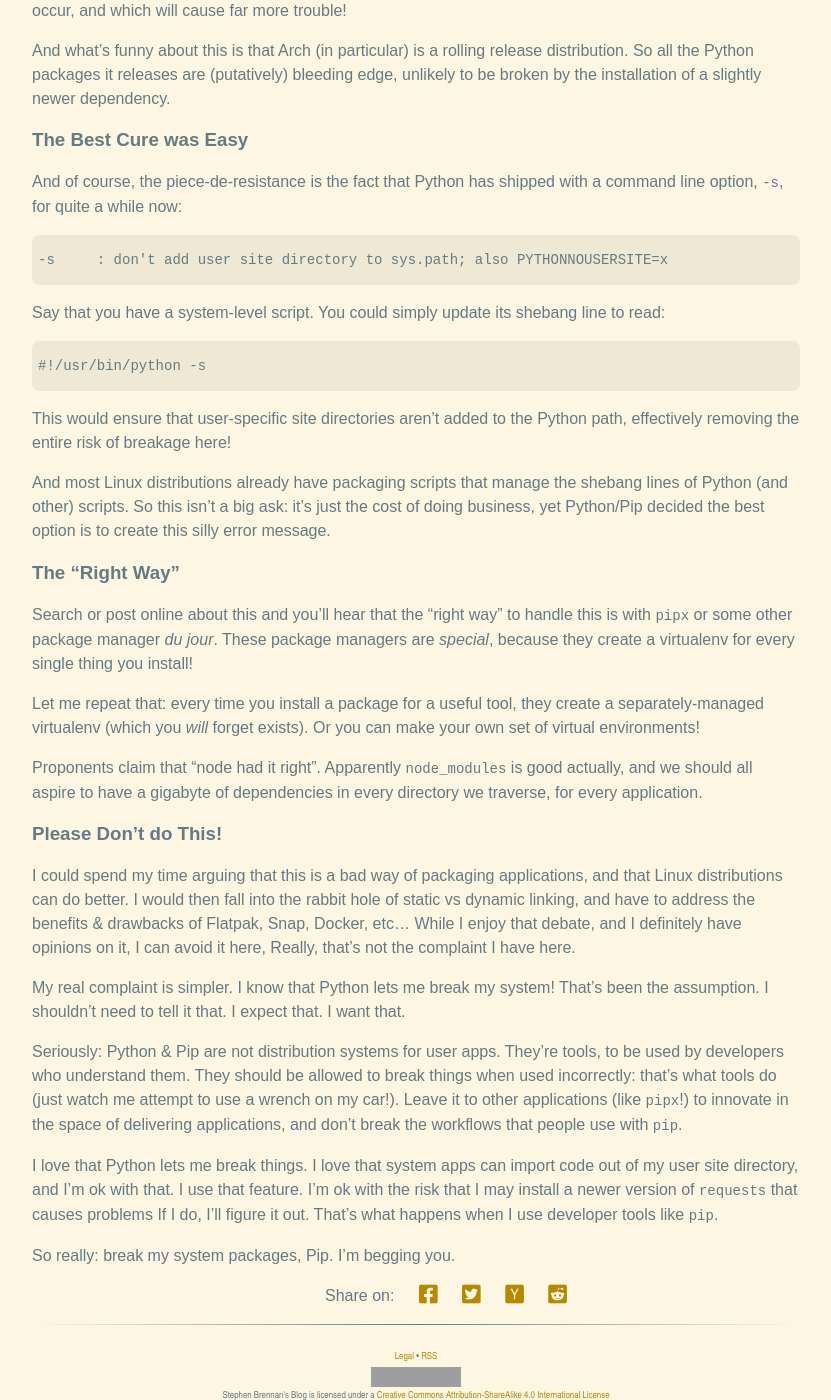
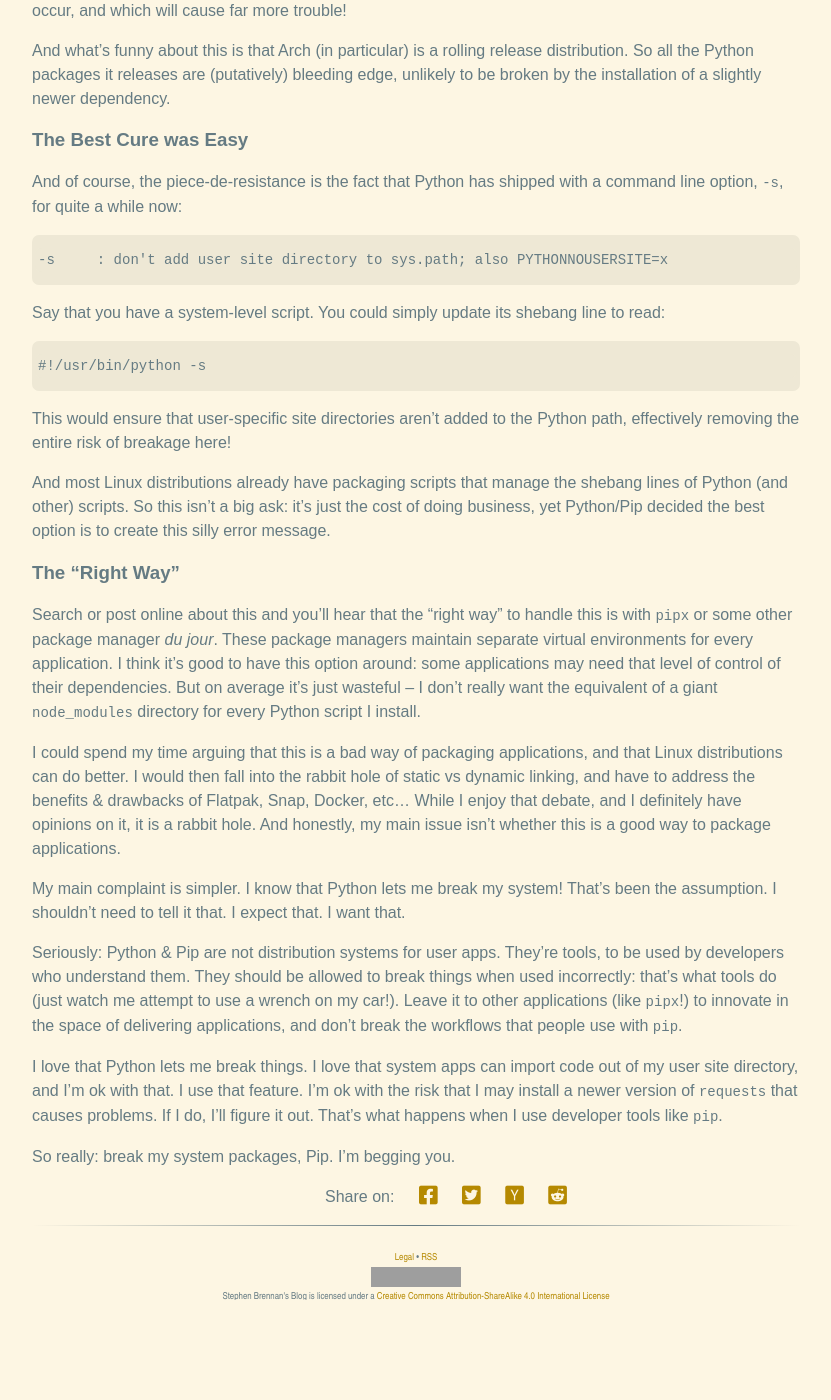
Before and after one commit to brenns10/brennan.io, a Jekyll site: the page built from _posts/2025-01-11-break-my-system.md, in a window 1280 px wide and 1400 px high, scrolled down 1209 px. Shown: the whole window, without its empty margins (224-1055 px from the left). Built offline with Jekyll 4.4.1, drawn with Linux system fonts in a browser that asks for light colours; after the commit the page ends 2509 px from its top, so only the background shows below that; grey boxes are pictures that could not be loaded.

Commit message:
Tone down & edits.
Signed-off-by: Stephen Brennan <stephen@brennan.io>

```diff
--- a/_posts/2025-01-11-break-my-system.md
+++ b/_posts/2025-01-11-break-my-system.md
@@ -92,27 +92,20 @@ this silly error message.
 
 Search or post online about this and you'll hear that the "right way" to handle
 this is with `pipx` or some other package manager _du jour_. These package
-managers are _special_, because they create a virtualenv for every single thing
-you install!
-
-Let me repeat that: every time you install a package for a useful tool, they
-create a separately-managed virtualenv (which you _will_ forget exists). Or you
-can make your own set of virtual environments!
-
-Proponents claim that "node had it right". Apparently `node_modules` is good
-actually, and we should all aspire to have a gigabyte of dependencies in every
-directory we traverse, for every application.
-
-### Please Don't do This!
+managers maintain separate virtual environments for every application. I think
+it's good to have this option around: some applications may need that level of
+control of their dependencies. But on average it's just wasteful -- I don't
+really want the equivalent of a giant `node_modules` directory for every Python
+script I install.
 
 I could spend my time arguing that this is a bad way of packaging applications,
-and that Linux distributions can do better.  I would then fall into the rabbit
+and that Linux distributions can do better. I would then fall into the rabbit
 hole of static vs dynamic linking, and have to address the benefits & drawbacks
 of Flatpak, Snap, Docker, etc... While I enjoy that debate, and I definitely
-have opinions on it, I can avoid it here, Really, that's not the complaint I
-have here.
+have opinions on it, it is a rabbit hole. And honestly, my main issue isn't
+whether this is a good way to package applications.
 
-My real complaint is simpler. I know that Python lets me break my system! That's
+My main complaint is simpler. I know that Python lets me break my system! That's
 been the assumption. I shouldn't need to tell it that. I expect that. I want
 that.
 
@@ -126,7 +119,7 @@ that people use with `pip`.
 I love that Python lets me break things. I love that system apps can import code
 out of my user site directory, and I'm ok with that. I use that feature. I'm ok
 with the risk that I may install a newer version of `requests` that causes
-problems  If I do, I'll figure it out. That's what happens when I use developer
+problems. If I do, I'll figure it out. That's what happens when I use developer
 tools like `pip`.
 
 So really: break my system packages, Pip. I'm begging you.
```
